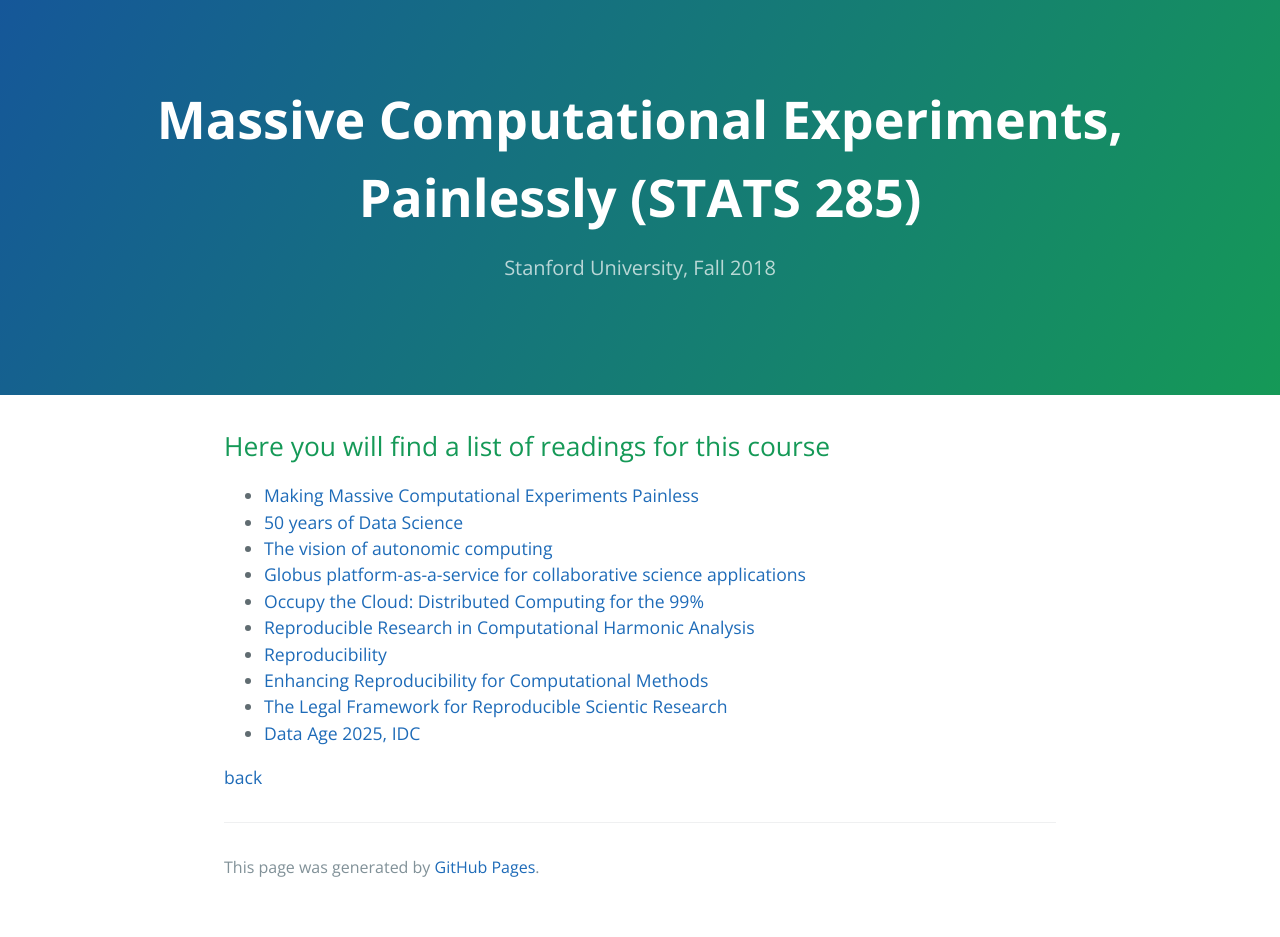
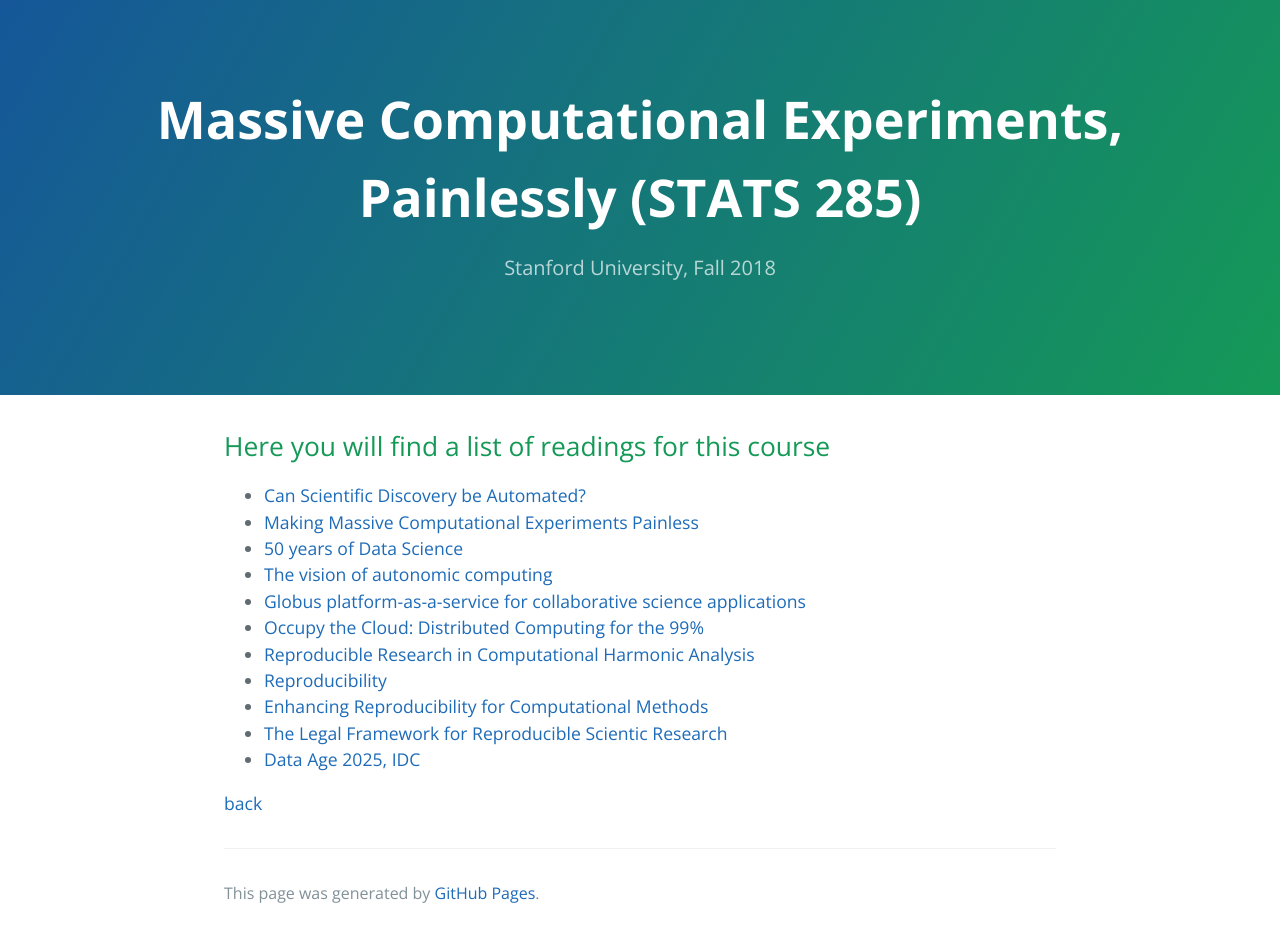
Before and after one commit to stats285/stats285.github.io, a Jekyll site: the page built from readings.md, in a window 1280 px wide. Built offline with Jekyll 4.4.1, drawn with Linux system fonts in a browser that asks for light colours; the repository's description, which GitHub fills in, is left out; our own code applies the rules of GitHub Pages for plain Markdown files; before the commit the page ends 911 px from its top, so only the background shows below that.

Commit message:
added link to scientific discovery article

```diff
--- a/readings.md
+++ b/readings.md
@@ -3,7 +3,7 @@ layout: default
 ---
 
 ## Here you will find a list of readings for this course
-
+* [Can Scientific Discovery be Automated?](https://www.theatlantic.com/science/archive/2017/04/can-scientific-discovery-be-automated/524136/)
 * [Making Massive Computational Experiments Painless](http://ieeexplore.ieee.org/document/7840870/)
 * [50 years of Data Science](http://courses.csail.mit.edu/18.337/2015/docs/50YearsDataScience.pdf)
 * [The vision of autonomic computing](http://ieeexplore.ieee.org/document/1160055/)
```
